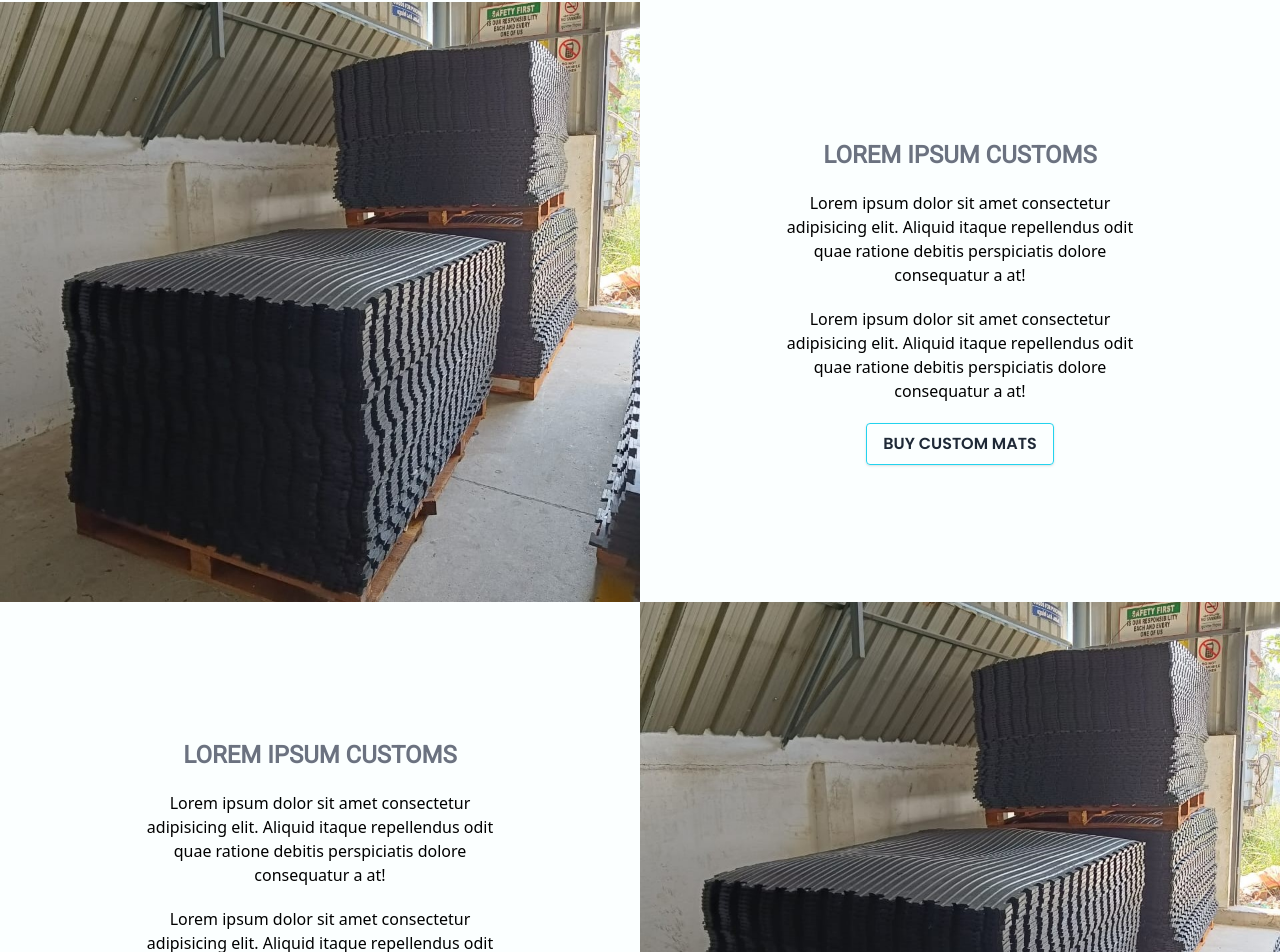
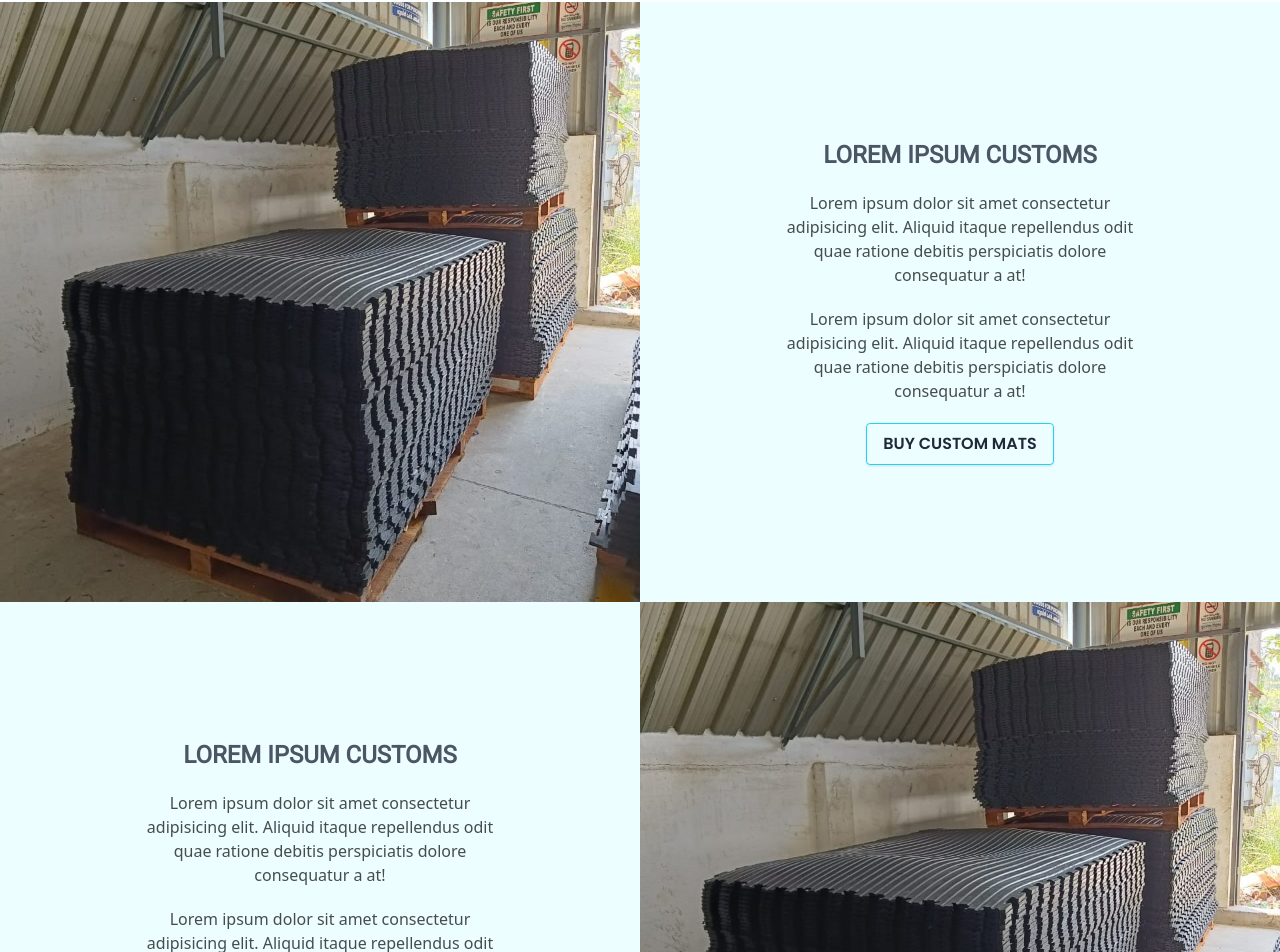
Before and after one commit to SahanDev00/crystal, a React (Create React App) app: page / in a window 1280 px wide. Shown: the part 3514-4466 px from the top of the page. Built offline with nearby package versions, Linux system fonts and the light colour scheme.

Commit message:
commited

```diff
--- a/src/components/CustomProducts.jsx
+++ b/src/components/CustomProducts.jsx
@@ -10,18 +10,18 @@ const CustomProducts = () => {
                 <div className='w-full h-[600px]'>
                     <img src={pic1} className='h-full w-full object-cover' alt="" />
                 </div>
-                <div className='flex flex-col justify-center items-center'>
-                    <h1 className='text-center text-gray-500 text-2xl font-semibold uppercase font-roboto'>Lorem Ipsum Customs</h1>
-                    <p className='text-center w-[60%] mt-5'>Lorem ipsum dolor sit amet consectetur adipisicing elit. Aliquid itaque repellendus odit quae ratione debitis perspiciatis dolore consequatur a at!</p>
-                    <p className='text-center w-[60%] mt-5'>Lorem ipsum dolor sit amet consectetur adipisicing elit. Aliquid itaque repellendus odit quae ratione debitis perspiciatis dolore consequatur a at!</p>
+                <div className='flex flex-col justify-center items-center bg-cyan-50'>
+                    <h1 className='text-center text-gray-600 text-2xl font-semibold uppercase font-roboto'>Lorem Ipsum Customs</h1>
+                    <p className='text-center w-[60%] mt-5 text-black/70'>Lorem ipsum dolor sit amet consectetur adipisicing elit. Aliquid itaque repellendus odit quae ratione debitis perspiciatis dolore consequatur a at!</p>
+                    <p className='text-center w-[60%] mt-5 text-black/70'>Lorem ipsum dolor sit amet consectetur adipisicing elit. Aliquid itaque repellendus odit quae ratione debitis perspiciatis dolore consequatur a at!</p>
                     <button className='px-4 font-semibold py-2 mt-5 border hover:bg-cyan-400/20 border-cyan-400 shadow text-gray-800 rounded font-poppins'>BUY CUSTOM MATS</button>
                 </div>
             </div>
             <div className='grid grid-cols-2 w-full'>
-                <div className='flex flex-col justify-center items-center'>
-                    <h1 className='text-center text-gray-500 text-2xl font-semibold uppercase font-roboto'>Lorem Ipsum Customs</h1>
-                    <p className='text-center w-[60%] mt-5'>Lorem ipsum dolor sit amet consectetur adipisicing elit. Aliquid itaque repellendus odit quae ratione debitis perspiciatis dolore consequatur a at!</p>
-                    <p className='text-center w-[60%] mt-5'>Lorem ipsum dolor sit amet consectetur adipisicing elit. Aliquid itaque repellendus odit quae ratione debitis perspiciatis dolore consequatur a at!</p>
+                <div className='flex flex-col justify-center items-center bg-cyan-50'>
+                    <h1 className='text-center text-gray-600 text-2xl font-semibold uppercase font-roboto'>Lorem Ipsum Customs</h1>
+                    <p className='text-center w-[60%] mt-5 text-black/70'>Lorem ipsum dolor sit amet consectetur adipisicing elit. Aliquid itaque repellendus odit quae ratione debitis perspiciatis dolore consequatur a at!</p>
+                    <p className='text-center w-[60%] mt-5 text-black/70'>Lorem ipsum dolor sit amet consectetur adipisicing elit. Aliquid itaque repellendus odit quae ratione debitis perspiciatis dolore consequatur a at!</p>
                     <button className='px-4 font-semibold py-2 mt-5 border hover:bg-cyan-400/20 border-cyan-400 shadow text-gray-800 rounded font-poppins'>BUY CUSTOM MATS</button>
                 </div>
                 <div className='w-full h-[600px]'>
```
